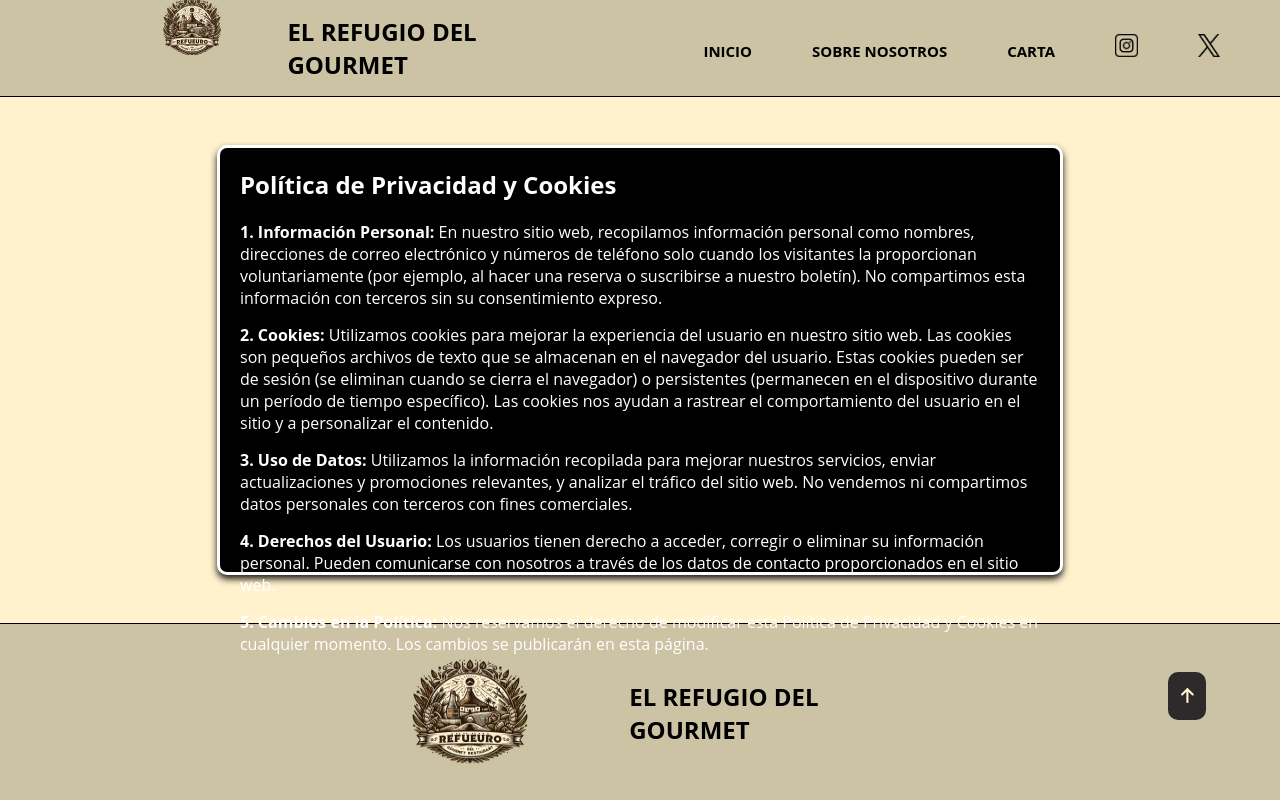
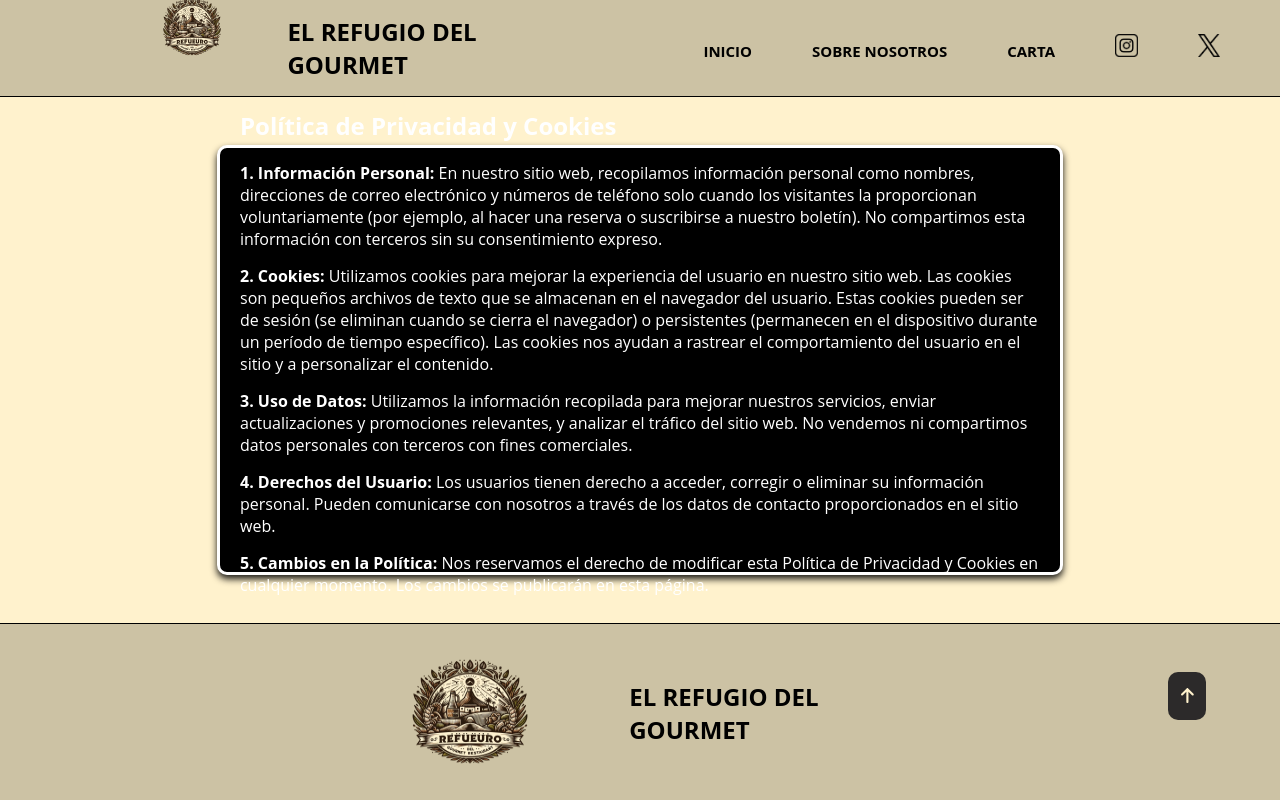
Before and after one commit to Deathvks/EL-REFUGIO-DEL-GOURMET, a React (Vite) app: page /privacy in a window 1280 px wide. Shown: the top 800 px of the page. Built offline with nearby package versions, Linux system fonts and the light colour scheme.

Commit message:
cookies and sales responsives

```diff
--- a/src/components/cookies-privacy/CookiesPrivacy.css
+++ b/src/components/cookies-privacy/CookiesPrivacy.css
@@ -1,6 +1,8 @@
-/* Extra small devices (phones, 600px and down) */
-@media only screen and (max-width: 600px) {
 .cookiesPrivacy-all {
+    display: flex;
+    flex-direction: column;
+    justify-content: center;
+    margin: 0 auto;
     border-radius: 10px;
     border: 3px solid #ffffff;
     width: 80vw;
@@ -22,84 +24,28 @@
     margin-bottom: 15px;
     color: #ffffff;
 }
-}
+
+/* Extra small devices (phones, 600px and down) */
+@media only screen and (max-width: 600px) {}
 
 /* Small devices (portrait tablets and large phones, 600px and up) */
 @media only screen and (min-width: 600px) {
     .cookiesPrivacy-all {
-        border-radius: 10px;
-        border: 3px solid #ffffff;
-        width: 80vw;
         height: 64vh;
-        margin: 3em auto;
-        padding: 20px;
-        background-color: #000000;
-        box-shadow: 0 4px 7px rgba(0, 0, 0, 0.9);
     }
-
-    .cookiesPrivacy-all h1 {
-        font-size: 24px;
-        margin-bottom: 20px;
-        color: #ffffff;
-    }
-
-    .cookiesPrivacy-all p {
-        font-size: 16px;
-        margin-bottom: 15px;
-        color: #ffffff;
-    }
-
 }
 
 /* Medium devices (landscape tablets, 768px and up) */
 @media only screen and (min-width: 768px) {
     .cookiesPrivacy-all {
-        border-radius: 10px;
-        border: 3px solid #ffffff;
-        width: 80vw;
         height: 59vh;
-        margin: 3em auto;
-        padding: 20px;
-        background-color: #000000;
-        box-shadow: 0 4px 7px rgba(0, 0, 0, 0.9);
-    }
-
-    .cookiesPrivacy-all h1 {
-        font-size: 24px;
-        margin-bottom: 20px;
-        color: #ffffff;
-    }
-
-    .cookiesPrivacy-all p {
-        font-size: 16px;
-        margin-bottom: 15px;
-        color: #ffffff;
     }
 }
 
 /* Large devices (laptops/desktops, 992px and up) */
 @media only screen and (min-width: 992px) {
     .cookiesPrivacy-all {
-        border-radius: 10px;
-        border: 3px solid #ffffff;
-        width: 80vw;
         height: 50vh;
-        margin: 3em auto;
-        padding: 20px;
-        background-color: #000000;
-        box-shadow: 0 4px 7px rgba(0, 0, 0, 0.9);
-    }
-
-    .cookiesPrivacy-all h1 {
-        font-size: 24px;
-        margin-bottom: 20px;
-        color: #ffffff;
-    }
-
-    .cookiesPrivacy-all p {
-        font-size: 16px;
-        margin-bottom: 15px;
-        color: #ffffff;
     }
 }
 
@@ -107,25 +53,6 @@
 @media only screen and (min-width: 1200px) {
     .cookiesPrivacy-all {
         height: 48vh;
-        border-radius: 10px;
-        border: 3px solid #ffffff;
         max-width: 800px;
-        margin: 3em auto;
-        padding: 20px;
-        background-color: #000000;
-        box-shadow: 0 4px 7px rgba(0, 0, 0, 0.9);
     }
-
-    .cookiesPrivacy-all h1 {
-        font-size: 24px;
-        margin-bottom: 20px;
-        color: #ffffff;
 }
-
-    .cookiesPrivacy-all p {
-        font-size: 16px;
-        margin-bottom: 15px;
-        color: #ffffff;
-    }
-
-}
--- a/src/components/sales-manager/SalesManager.css
+++ b/src/components/sales-manager/SalesManager.css
@@ -1,6 +1,8 @@
-/* Extra small devices (phones, 600px and down) */
-@media only screen and (max-width: 600px) {
 .sales-manager-all {
+    display: flex;
+    flex-direction: column;
+    justify-content: center;
+    margin: 0 auto;
     border-radius: 10px;
     border: 3px solid #ffffff;
     width: 80vw;
@@ -21,107 +23,34 @@
     margin-bottom: 15px;
     color: #ffffff;
 }
-}
+
+/* Extra small devices (phones, 600px and down) */
+@media only screen and (max-width: 600px) {}
 
 /* Small devices (portrait tablets and large phones, 600px and up) */
 @media only screen and (min-width: 600px) {
     .sales-manager-all {
-        border-radius: 10px;
-        border: 3px solid #ffffff;
-        width: 80vw;
         height: 52vh;
-        margin: 3em auto;
-        padding: 20px;
-        background-color: #000000;
-        box-shadow: 0 4px 7px rgba(0, 0, 0, 0.9);
-    }
-
-    .sales-manager-all h1 {
-        font-size: 24px;
-        margin-bottom: 20px;
-        color: #ffffff;
-    }
-
-    .sales-manager-all p {
-        font-size: 16px;
-        margin-bottom: 15px;
-        color: #ffffff;
     }
 }
 
 /* Medium devices (landscape tablets, 768px and up) */
 @media only screen and (min-width: 768px) {
     .sales-manager-all {
-        border-radius: 10px;
-        border: 3px solid #ffffff;
-        width: 80vw;
         height: 48vh;
-        margin: 3em auto;
-        padding: 20px;
-        background-color: #000000;
-        box-shadow: 0 4px 7px rgba(0, 0, 0, 0.9);
-    }
-
-    .sales-manager-all h1 {
-        font-size: 24px;
-        margin-bottom: 20px;
-        color: #ffffff;
-    }
-
-    .sales-manager-all p {
-        font-size: 16px;
-        margin-bottom: 15px;
-        color: #ffffff;
     }
 }
 
 /* Large devices (laptops/desktops, 992px and up) */
 @media only screen and (min-width: 992px) {
     .sales-manager-all {
-        border-radius: 10px;
-        border: 3px solid #ffffff;
-        width: 80vw;
         height: 42vh;
-        margin: 3em auto;
-        padding: 20px;
-        background-color: #000000;
-        box-shadow: 0 4px 7px rgba(0, 0, 0, 0.9);
-    }
-
-    .sales-manager-all h1 {
-        font-size: 24px;
-        margin-bottom: 20px;
-        color: #ffffff;
-    }
-
-    .sales-manager-all p {
-        font-size: 16px;
-        margin-bottom: 15px;
-        color: #ffffff;
     }
 }
 
 /* Extra large devices (large laptops and desktops, 1200px and up) */
 @media only screen and (min-width: 1200px) {
     .sales-manager-all {
-        border-radius: 10px;
-        border: 3px solid #ffffff;
         max-width: 800px;
-        margin: 3em auto;
-        padding: 20px;
-        background-color: #000000;
-        box-shadow: 0 4px 7px rgba(0, 0, 0, 0.9);
-    }
-
-    .sales-manager-all h1 {
-        font-size: 24px;
-        margin-bottom: 20px;
-        color: #ffffff;
-    }
-
-    .sales-manager-all p {
-        font-size: 16px;
-        margin-bottom: 15px;
-        color: #ffffff;
     }
 }
```
Lines whose indentation alone changed are shown as unchanged.
